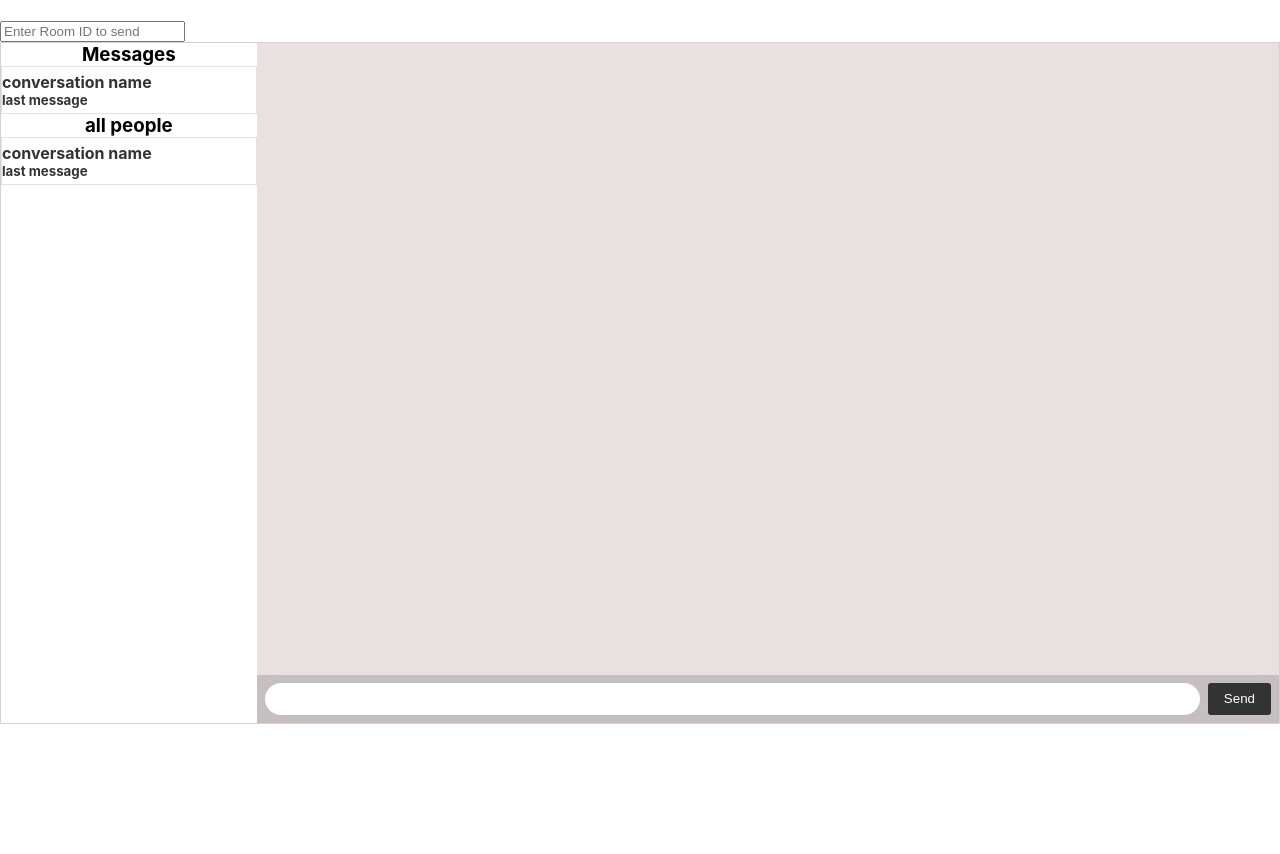
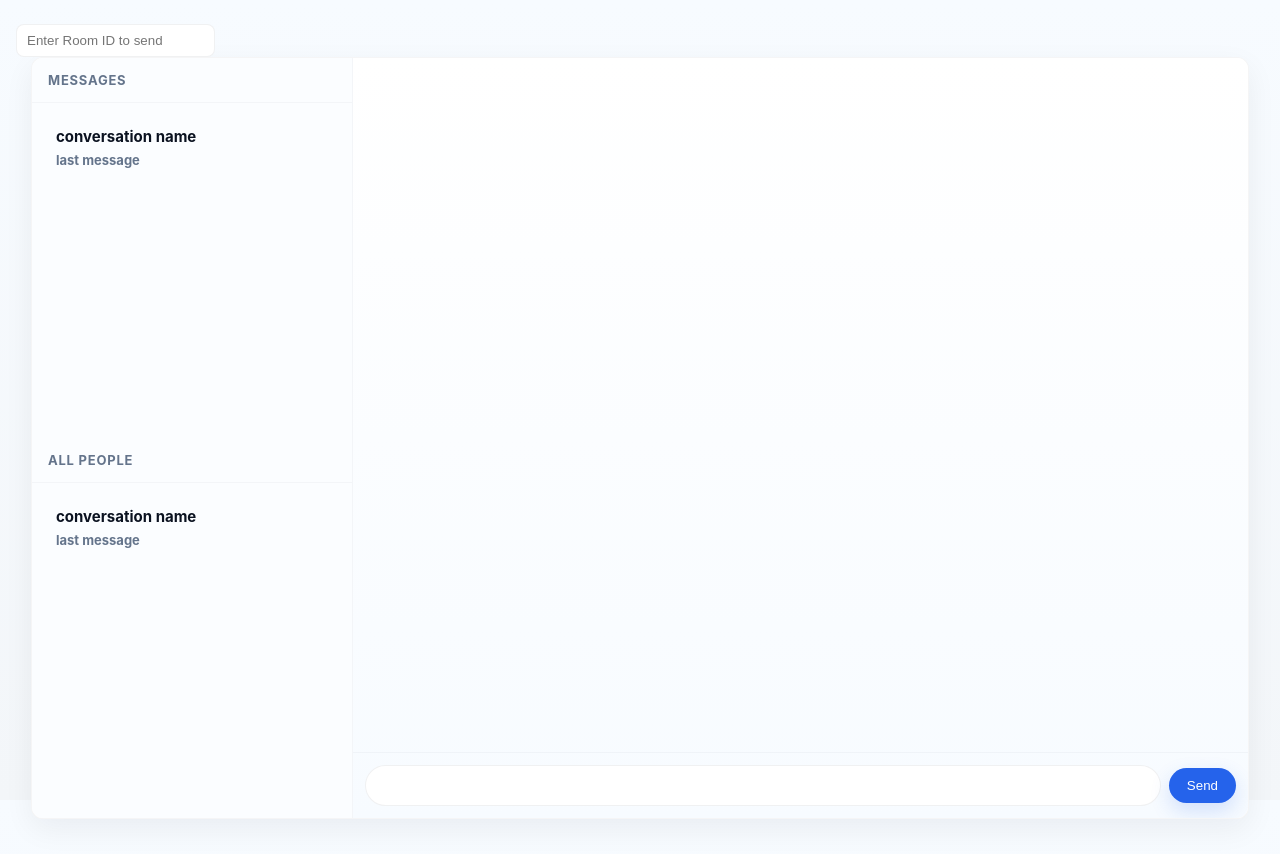
Before and after one commit to manishyonzan/socketio-chatapp, a website: page public/chat.html in a window 1280 px wide. Before the commit the page ends 800 px from the top, so only its background shows below. Drawn offline with nearby package versions, Linux system fonts and the light colour scheme; no server answers; sample sign-in values are in the browser's storage.

Commit message:
change in css

```diff
--- a/database/config.js
+++ b/database/config.js
@@ -1,5 +1,7 @@
 import mongoose from "mongoose";
-const mongoURI = "mongodb://127.0.0.1:27017/chatapp";
+import 'dotenv/config'
+
+const mongoURI = process.env.MONGOURI;
 
 const connectTOMongoDB = async () => {
     mongoose.set('strictQuery', true);
--- a/public/chat.html
+++ b/public/chat.html
@@ -6,122 +6,91 @@
     <meta name="viewport" content="width=device-width, initial-scale=1.0">
     <title>Socket.IO chat</title>
     <style>
+        :root{
+            --bg:#f3f6f9;
+            --muted:#64748b;
+            --primary:#2563eb;
+            --card:#ffffff;
+        }
+
+        html,body{height:100%;}
         body {
             margin: 0;
-            padding-bottom: 3rem;
+            padding: 1.5rem 1rem 3rem 1rem;
             font-family: -apple-system, BlinkMacSystemFont, "Segoe UI", Roboto, Helvetica, Arial, sans-serif;
+            background: linear-gradient(180deg,#f7fbff,var(--bg));
+            color: #0f172a;
         }
 
-        .container {
-            display: flex;
-            justify-content: center;
-            border: .5px solid rgb(214, 208, 208);
-            height: 85vh;
+        .container{
+            max-width: 95vw;
+            margin: 0 auto;
+            height: 95vh;
+            display:flex;
+            border-radius:12px;
+            overflow:hidden;
+            box-shadow:0 10px 30px rgba(15,23,42,0.06);
+            background: var(--card);
+            border:1px solid rgba(15,23,42,0.04);
         }
 
-        .container-left {
-            flex: 1;
-            display: flex;
-            flex-direction: column;
-            justify-content: start;
-            overflow-y: scroll;
-
-            h3 {
-                padding: 0;
-                margin: 0;
-                text-align: center;
-            }
+        .container-left{
+            width:320px;
+            min-width:220px;
+            background: #fbfdff;
+            border-right:1px solid rgba(15,23,42,0.03);
+            display:flex;
+            flex-direction:column;
+            overflow:hidden;
         }
 
-        .container-left .conversation {
-            border: 0.5px solid #e9e1e1;
-            color: #333;
-            padding: 5px 0px;
-            cursor: pointer;
+        .container-left h3{ padding:14px 16px; margin:0; font-size:13px; color:var(--muted); text-transform:uppercase; letter-spacing:0.06em; border-bottom:1px solid rgba(15,23,42,0.03); }
 
+        #conversation-div, #unconnected-div{ padding:12px; overflow:auto; flex:1; }
 
-            h4 {
-                margin: 0;
-                padding: 0;
-            }
-
-            h5 {
-                margin: 0;
-                padding: 0;
-            }
+        .conversation, .container-left--people{
+            padding:12px;
+            margin-bottom:8px;
+            border-radius:10px;
+            cursor:pointer;
+            transition: background .12s ease;
+            transform: .08s ease;
+            display:flex;
+            flex-direction:column;
+            background:transparent;
         }
 
-        .container-left--people {
-            border: 0.5px solid #e9e1e1;
-            color: #333;
-            padding: 5px 0px;
-            cursor: pointer;
+        .conversation:hover, .container-left--people:hover{ background: rgba(37,99,235,0.06); transform: translateY(-2px); }
 
+        .conversation h4, .container-left--people h4{ margin:0; font-size:15px; color:#0b1220; }
+        .conversation h5, .container-left--people h5{ margin:6px 0 0 0; font-size:13px; color:var(--muted); }
 
-            h4 {
-                margin: 0;
-                padding: 0;
-            }
+        .container-right{ flex:1; display:flex; flex-direction:column; background: linear-gradient(180deg,#fff,#f7fbff); }
 
-            h5 {
-                margin: 0;
-                padding: 0;
-            }
-        }
+        .header{ padding:12px 16px; border-bottom:1px solid rgba(15,23,42,0.03); display:flex; align-items:center; justify-content:space-between; }
+        #roomid{ margin:0; font-size:16px; color:#0f172a; }
 
-        .container-right {
-            flex: 4;
-            display: flex;
-            flex-direction: column;
-            justify-content: space-between;
-            height: 100%;
-            background-color: #e9e1e1;
-        }
+        #roomInput{ padding:8px 10px; border-radius:8px; border:1px solid rgba(15,23,42,0.06); }
 
-        #form {
-            background: rgba(0, 0, 0, 0.15);
-            padding: 0.25rem;
-            display: flex;
-            height: 3rem;
-            box-sizing: border-box;
-            backdrop-filter: blur(10px);
-        }
+        #messages{ list-style:none; margin:0; padding:16px; overflow:auto; flex:1; display:flex; flex-direction:column; gap:8px; }
 
-        #input {
-            border: none;
-            padding: 0 1rem;
-            flex-grow: 1;
-            border-radius: 2rem;
-            margin: 0.25rem;
-        }
+        /* chat bubbles */
+        #messages>li{ max-width:70%; padding:10px 14px; border-radius:16px; box-shadow:0 2px 6px rgba(2,6,23,0.04); word-wrap:break-word; }
+        #messages>li:nth-child(odd){ align-self:flex-start; background:#f1f5f9; color:#0f172a; }
+        #messages>li:nth-child(even){ align-self:flex-end; background:linear-gradient(90deg,var(--primary),#60a5fa); color:#fff; }
 
-        #input:focus {
-            outline: none;
-        }
+        #messages>li .meta{ display:block; font-size:11px; color:rgba(0,0,0,0.45); margin-top:6px; }
 
-        #form>button {
-            background: #333;
-            border: none;
-            padding: 0 1rem;
-            margin: 0.25rem;
-            border-radius: 3px;
-            outline: none;
-            color: #fff;
-        }
+        #form{ padding:12px; display:flex; gap:8px; align-items:center; border-top:1px solid rgba(15,23,42,0.03); background:transparent; }
+        #input{ flex:1; padding:12px 16px; border-radius:999px; border:1px solid rgba(15,23,42,0.06); background:#fff; }
+        #input:focus{ outline:none; box-shadow:0 6px 20px rgba(37,99,235,0.08); }
+        #form>button{ padding:10px 18px; border-radius:999px; border:none; background:var(--primary); color:#fff; cursor:pointer; box-shadow:0 8px 20px rgba(37,99,235,0.18); }
 
-        #messages {
-            list-style-type: none;
-            margin: 0;
-            padding: 0;
-
-        }
-
-        #messages>li {
-            padding: 0.5rem 1rem;
-        }
-
-        #messages>li:nth-child(odd) {
-            background: #efefef;
+        @media (max-width: 800px){
+            .container{ flex-direction:column; height:92vh; }
+            .container-left{ width:100%; height:34vh; order:2; }
+            .container-right{ order:1; height:66vh; }
+            #roomInput{ display:none; }
         }
     </style>
 </head>
```
